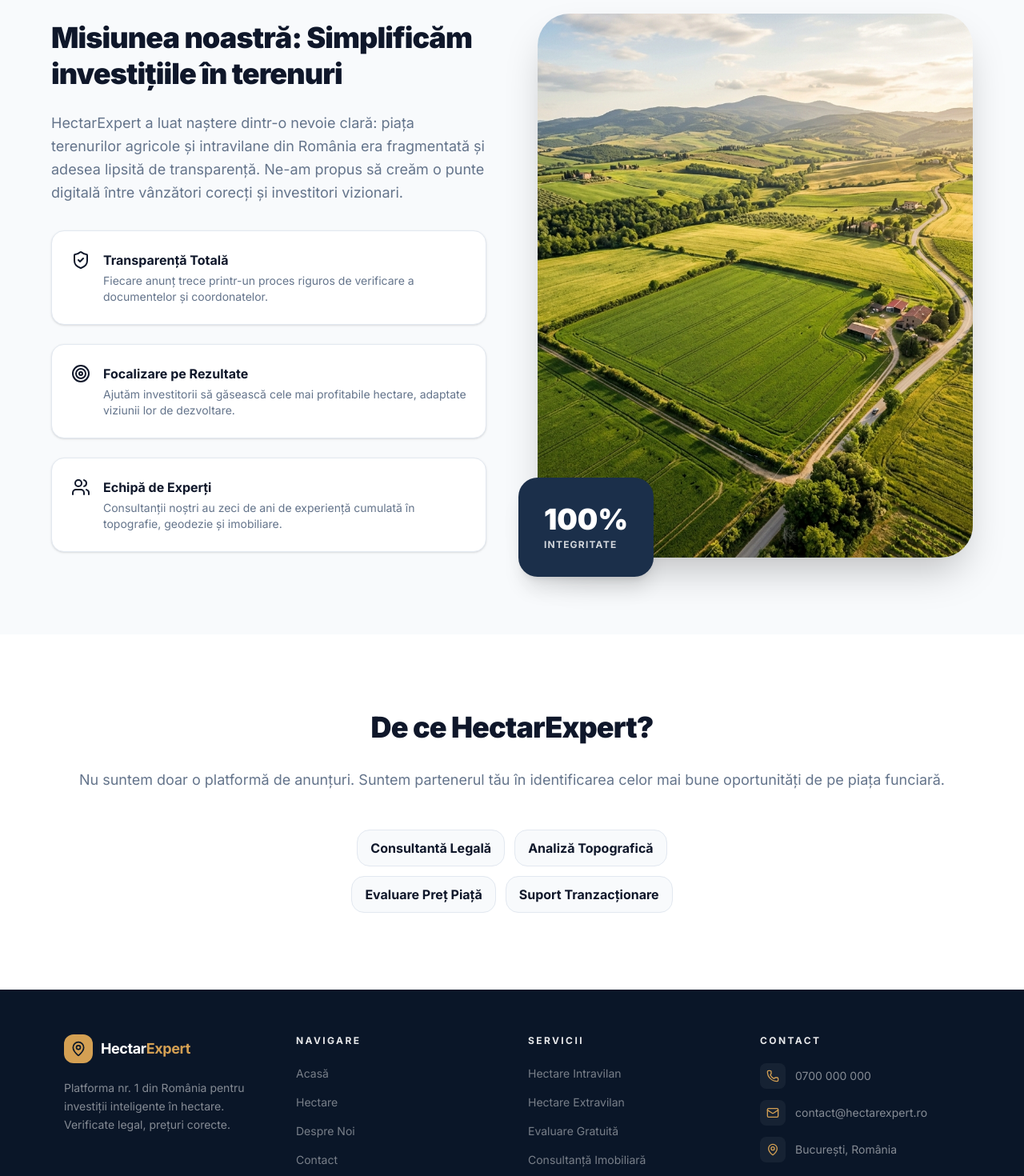
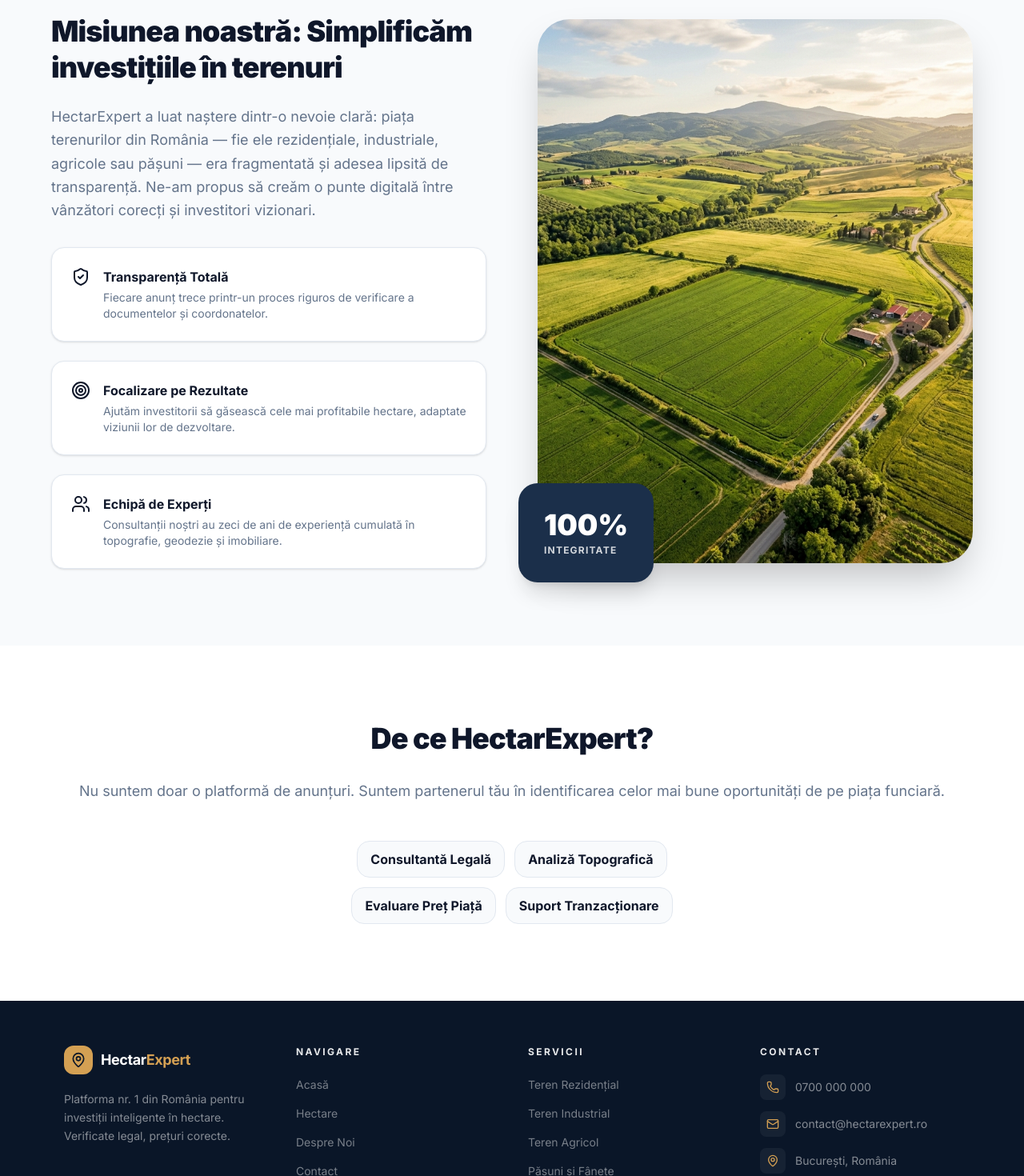
Before and after one commit to AndreiNeptune/site-realestate-hectare, a Next.js app in the folder app/: page /despre-noi in a window 1280 px wide. Shown: the part 860-2330 px from the top of the page at 80% size. Built offline with nearby package versions, Linux system fonts and the light colour scheme.

Commit message:
refactor: update SEO metadata and site content for new categories

```diff
--- a/app/src/app/despre-noi/page.tsx
+++ b/app/src/app/despre-noi/page.tsx
@@ -96,7 +96,7 @@ export default function DespreNoiPage() {
                   Misiunea noastră: Simplificăm investițiile în terenuri
                 </h2>
                 <p className="text-muted text-lg leading-relaxed">
-                  HectarExpert a luat naștere dintr-o nevoie clară: piața terenurilor agricole și intravilane din România era fragmentată și adesea lipsită de transparență. Ne-am propus să creăm o punte digitală între vânzători corecți și investitori vizionari.
+                  HectarExpert a luat naștere dintr-o nevoie clară: piața terenurilor din România — fie ele rezidențiale, industriale, agricole sau pășuni — era fragmentată și adesea lipsită de transparență. Ne-am propus să creăm o punte digitală între vânzători corecți și investitori vizionari.
                 </p>
               </div>
 
--- a/app/src/app/hectare/[id]/page.tsx
+++ b/app/src/app/hectare/[id]/page.tsx
@@ -24,7 +24,7 @@ export async function generateMetadata({ params }: PageProps): Promise<Metadata>
 
   return {
     title: `${land.titlu} — ${formatPrice(land.pret)} € | HectarExpert`,
-    description: `${land.titlu} în ${land.localitate}, ${land.judet}. ${formatPrice(land.suprafata_mp)} mp, ${formatPrice(land.pret)} €. ${land.tip_hectar === "intravilan" ? "Hectar intravilan" : "Hectar extravilan"}.`,
+    description: `${land.titlu} în ${land.localitate}, ${land.judet}. ${formatPrice(land.suprafata_mp)} ha, ${formatPrice(land.pret)} €. Tip: ${land.tip_hectar}.`,
     openGraph: {
       title: land.titlu,
       description: `Hectar de vânzare în ${land.localitate}, ${land.judet} — ${formatPrice(land.pret)} €`,
--- a/app/src/app/layout.tsx
+++ b/app/src/app/layout.tsx
@@ -13,13 +13,14 @@ const inter = Inter({
 export const metadata: Metadata = {
   title: "HectarExpert — Investiții Inteligente în Hectare",
   description:
-    "Platforma #1 din România pentru vânzarea și cumpărarea de hectare. Găsește hectarul perfect — intravilan sau extravilan — la cel mai bun preț.",
+    "Platforma #1 din România pentru vânzarea și cumpărarea de hectare. Rezidențial, Industrial, Agricol sau Pășune.",
   keywords: [
     "hectare de vanzare",
-    "hectare intravilan",
-    "hectare extravilan",
+    "hectare rezidential",
+    "hectare industrial",
+    "hectare agricol",
+    "pasune de vanzare",
     "hectar romania",
-    "imobiliare hectare",
   ],
   openGraph: {
     title: "HectarExpert — Investiții Inteligente în Hectare",
--- a/app/src/components/layout/Footer.tsx
+++ b/app/src/components/layout/Footer.tsx
@@ -62,8 +62,10 @@ export default function Footer() {
             </h4>
             <ul className="space-y-3">
               {[
-                "Hectare Intravilan",
-                "Hectare Extravilan",
+                "Teren Rezidențial",
+                "Teren Industrial",
+                "Teren Agricol",
+                "Pășuni și Fânețe",
                 "Evaluare Gratuită",
                 "Consultanță Imobiliară",
               ].map((item) => (
```
